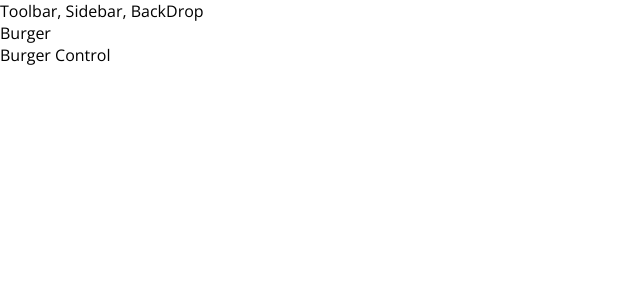
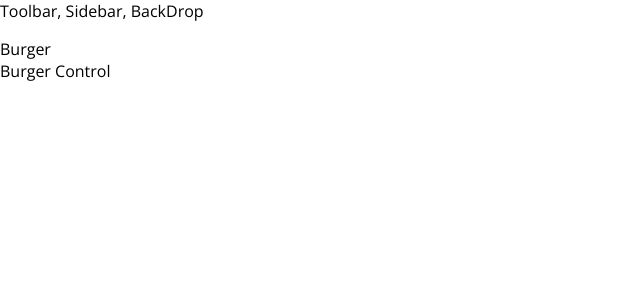
Before and after one commit to Ukuno/burgerapp, a React (Create React App) app: page / in a window 1280 px wide. Shown: the top 300 px of the page, without its empty margins (0-640 px from the left). Built offline with nearby package versions, Linux system fonts and the light colour scheme.

Commit message:
layout css and aux file

```diff
--- /dev/null
+++ b/src/components/Layouts/Layout.css
@@ -0,0 +1,3 @@
+.content {
+    margin-top: 16px;
+}
--- a/src/components/Layouts/Layout.js
+++ b/src/components/Layouts/Layout.js
@@ -1,10 +1,12 @@
-import React from "react";
-import Aux from "../../hoc/Aux/Aux";
+import React from 'react';
+
+import Aux from '../../hoc/Aux';
+import './Layout.css';
 
 const layout = (props) => (
   <Aux>
     <div> Toolbar, Sidebar, BackDrop</div>
-    <main>
+    <main className='content'>
         {props.children}
     </main>
   </Aux>
--- a/src/containers/BurgerBuilder/BurgerBuilder.js
+++ b/src/containers/BurgerBuilder/BurgerBuilder.js
@@ -1,5 +1,5 @@
 import React, {Component} from 'react';
-import Aux from '../../hoc/Aux/Aux'
+import Aux from '../../hoc/Aux'
 
 class BurgerBuilder extends Component {
 
```
Also changed, not shown: src/hoc/Aux.js (renamed from src/hoc/Aux/Aux.js).
